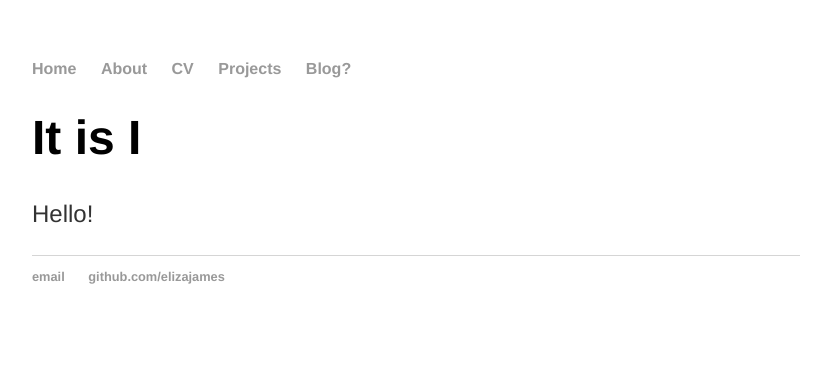
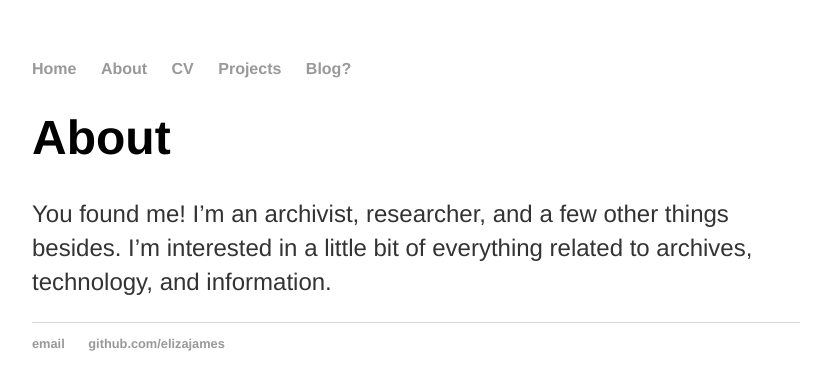
Before and after one commit to elizajames/old_site, a Jekyll site: the page built from about/index.html, in a window 1280 px wide. Shown: the top 390 px of the page, without its empty margins (224-1055 px from the left). Built offline with Jekyll 4.4.1, drawn with Linux system fonts in a browser that asks for light colours.

Commit message:
Update index.html

```diff
--- a/about/index.html
+++ b/about/index.html
@@ -3,6 +3,6 @@ layout: default
 title: About Elizabeth
 ---
 <div class="blurb">
-	<h1>It is I</h1>
-	<p>Hello!</a></p>
+	<h1>About</h1>
+	<p>You found me! I’m an archivist, researcher, and a few other things besides. I’m interested in a little bit of everything related to archives, technology, and information.</p>
 </div><!-- /.blurb -->
```
